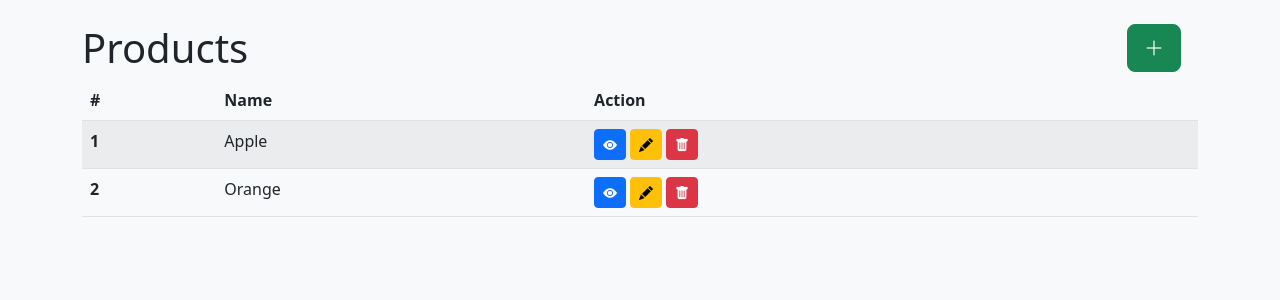
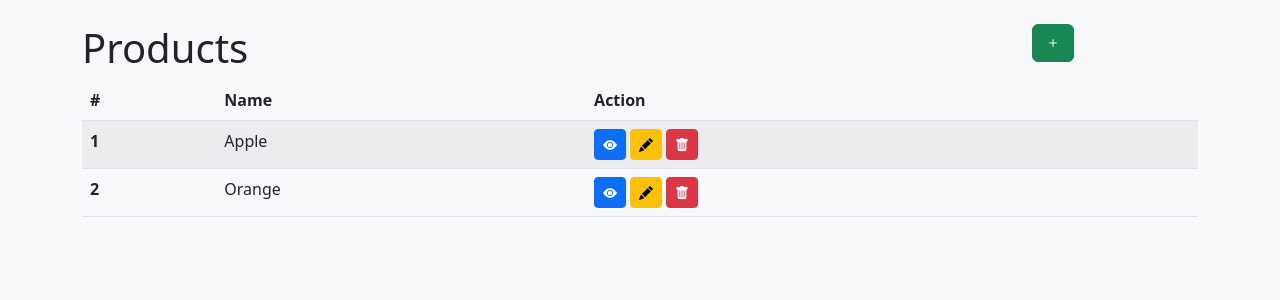
Before and after one commit to khamdullaevuz/mvc, a PHP site: page /product in a window 1280 px wide. Shown: the part 56-356 px from the top of the page. Run offline with PHP 8.4, Linux system fonts and the light colour scheme; data comes from the database, SQL or seed files in the repository; some libraries are stand-ins or nearby versions.

Commit message:
fixed some bugs

```diff
--- a/controllers/ProductController.php
+++ b/controllers/ProductController.php
@@ -44,16 +44,26 @@ class ProductController extends Controller
     public function insert(): void
     {
         $data = Request::getFormData();
-        $product = new Product();
-        $id = $product->add($data);
-        $this->redirect('product/show', ['id'=>$id]);
+        if(!empty($data['name'])) {
+            $product = new Product();
+            $id = $product->add($data);
+            $this->redirect('product/show', ['id' => $id]);
+        }else{
+            $this->view('product/add', ['error'=>"Name is required"]);
+        }
     }
 
     public function put(int $id): void
     {
         $product = new Product();
         $data = Request::getFormData();
-        $product->update($data, ['id'=>$id]);
-        $this->redirect('product/show', ['id'=>$id]);
+        if(!empty($data['name'])) {
+            $product->update($data, ['id' => $id]);
+            $this->redirect('product/show', ['id' => $id]);
+        }else{
+            $product = $product->selectOne(['id'=>$id]);
+            $error = "Name is required";
+            $this->view('product/edit', compact('product', 'error'));
+        }
     }
 }
--- a/core/App.php
+++ b/core/App.php
@@ -9,7 +9,7 @@ class App{
         $request = Request::getRequestUrl();
         if(array_key_exists($request, $routes)){
             $route = $routes[$request];
-            if($route['type'] == Request::getRequestMethod() or ($route['type'] == Request::getPost()['_method'] and Request::getRequestMethod() == "POST")) {
+            if($route['type'] == Request::getRequestMethod() or (isset(Request::getPost()['_method']) and $route['type'] == Request::getPost()['_method'] and Request::getRequestMethod() == "POST")) {
                 $route = $route['controller'];
                 try {
                     if (is_array($route)) {
--- a/views/product/add.view.php
+++ b/views/product/add.view.php
@@ -8,6 +8,7 @@ require __DIR__.'/../layouts/header.layout.php';
         <div class="mb-3">
             <label for="name" class="form-label">Name</label>
             <input name="name" type="text" class="form-control" id="name" aria-describedby="nameHelp">
+
             <?php if(!empty($error)): ?>
             <div id="nameHelp" class="form-text"><?=$error?></div>
             <?php endif; ?>
--- a/views/product/index.view.php
+++ b/views/product/index.view.php
@@ -3,8 +3,8 @@ $title = "Products";
 require __DIR__.'/../layouts/header.layout.php';
 ?>
 <div class="container">
-    <div class="row"><div class="col-6"><h1>Products</h1></div><div class="col-5"></div><div class="col-1"><a
-                    href="/product/add" class="btn btn-success btn-lg"><i class="bi bi-plus-lg"></i></a></div></div>
+    <div class="row"><div class="col-6"><h1>Products</h1></div><div class="col-4"></div><div class="col-2"><a
+                    href="/product/add" class="btn btn-success"><i class="bi bi-plus"></i></a></div></div>
     <table class="table table-striped table-hover">
         <thead>
         <tr>
```
